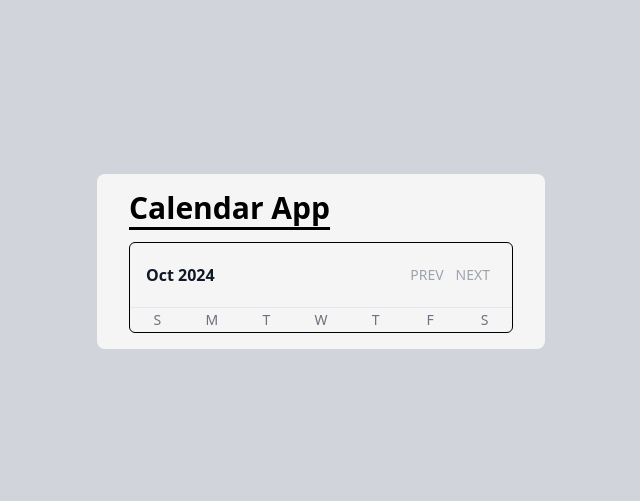
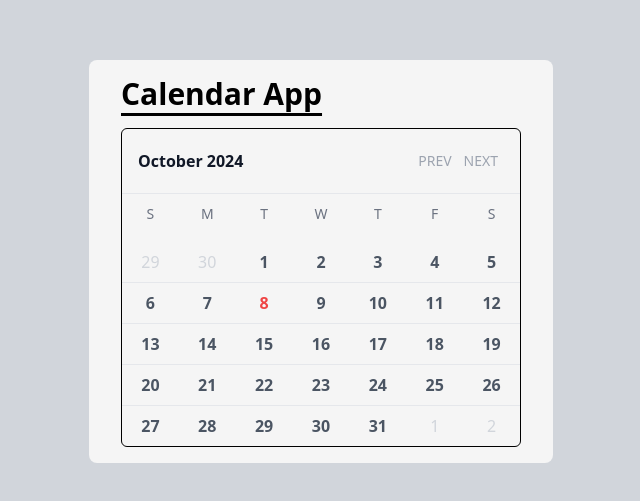
Before and after one commit to rawrisotto/calendar-app, a Next.js app: page / in a window 1280 px wide. Shown: the part 139-640 px from the top of the page, without its empty margins (319-959 px from the left). Built offline with nearby package versions, Linux system fonts and the light colour scheme.

Commit message:
Added calendar days and functionality to change month

```diff
--- a/components/Calendar.jsx
+++ b/components/Calendar.jsx
@@ -1,19 +1,63 @@
 "use client";
 
+import { useState } from "react";
+import {
+  add,
+  eachDayOfInterval,
+  endOfMonth,
+  endOfWeek,
+  format,
+  isEqual,
+  isSameMonth,
+  isToday,
+  parse,
+  startOfMonth,
+  startOfToday,
+  startOfWeek,
+} from "date-fns";
+
 const Calendar = () => {
+  // Get the current data
+  const today = startOfToday();
+  // Get the current month
+  const [currentMonth, setCurrentMonth] = useState(format(today, "MMMM yyyy"));
+  // Get the first day of the month
+  const firstDayCurrentMonth = parse(currentMonth, "MMMM yyyy", new Date());
+  // Get the days in the current month
+  let days = eachDayOfInterval({
+    start: startOfWeek(startOfMonth(firstDayCurrentMonth)),
+    end: endOfWeek(endOfMonth(firstDayCurrentMonth)),
+  });
+
+  // handleNextMonth
+  const handleNextMonth = () => {
+    const firstDayNextMonth = add(firstDayCurrentMonth, { months: 1 });
+    setCurrentMonth(format(firstDayNextMonth, "MMMM yyyy"));
+  };
+
+  // handlePrevMonth
+  const handlePrevMonth = () => {
+    const firstDayPrevMonth = add(firstDayCurrentMonth, { months: -1 });
+    setCurrentMonth(format(firstDayPrevMonth, "MMMM yyyy"));
+  };
+
   return (
-    <div className="w-96 mx-auto rounded-md border-[1px] border-black h-fit">
+    <div className="w-[400px] mx-auto rounded-md border-[1px] border-black h-fit">
       {/* Month, Prev, Next */}
       <div className="flex items-center border-b-[1px] p-4">
-        <h2 className="font-semibold text-gray-900 flex-auto">Oct 2024</h2>
+        <h2 className="font-semibold text-gray-900 flex-auto">
+          {format(firstDayCurrentMonth, "MMMM yyyy")}
+        </h2>
         <button
           type="button"
+          onClick={handlePrevMonth}
           className="text-gray-400 hover:text-gray-500 p-1.5 text-sm"
         >
           PREV
         </button>
         <button
           type="button"
+          onClick={handleNextMonth}
           className="text-gray-400 hover:text-gray-500 p-1.5 text-sm"
         >
           NEXT
@@ -21,7 +65,7 @@ const Calendar = () => {
       </div>
 
       {/* Days of the week */}
-      <div className="grid grid-cols-7 text-sm leading-6 text-center text-gray-500">
+      <div className="grid grid-cols-7 text-sm leading-6 text-center text-gray-500 py-2">
         <div>S</div>
         <div>M</div>
         <div>T</div>
@@ -30,6 +74,34 @@ const Calendar = () => {
         <div>F</div>
         <div>S</div>
       </div>
+
+      {/* Days of the month */}
+      <div className="grid grid-cols-7 mt-2 text-center">
+        {days.map((day, dayIdx) => (
+          <div
+            key={day.toString()}
+            className={`text-gray-300 ${
+              dayIdx > 6 ? "border-t border-gray-200" : null
+            }`}
+          >
+            <button
+              type="button"
+              //   onClick={() => handleDateChange(day)}
+              className={`aspect-square w-8 my-1 rounded-full hover:bg-gray-200
+                      ${
+                        isSameMonth(day, firstDayCurrentMonth) &&
+                        "font-semibold text-gray-600"
+                      }
+                      ${isToday(day) && "text-red-500"}
+                      `}
+            >
+              <time dateTime={format(day, "yyyy-MM-dd")}>
+                {format(day, "d")}
+              </time>
+            </button>
+          </div>
+        ))}
+      </div>
     </div>
   );
 };
```
